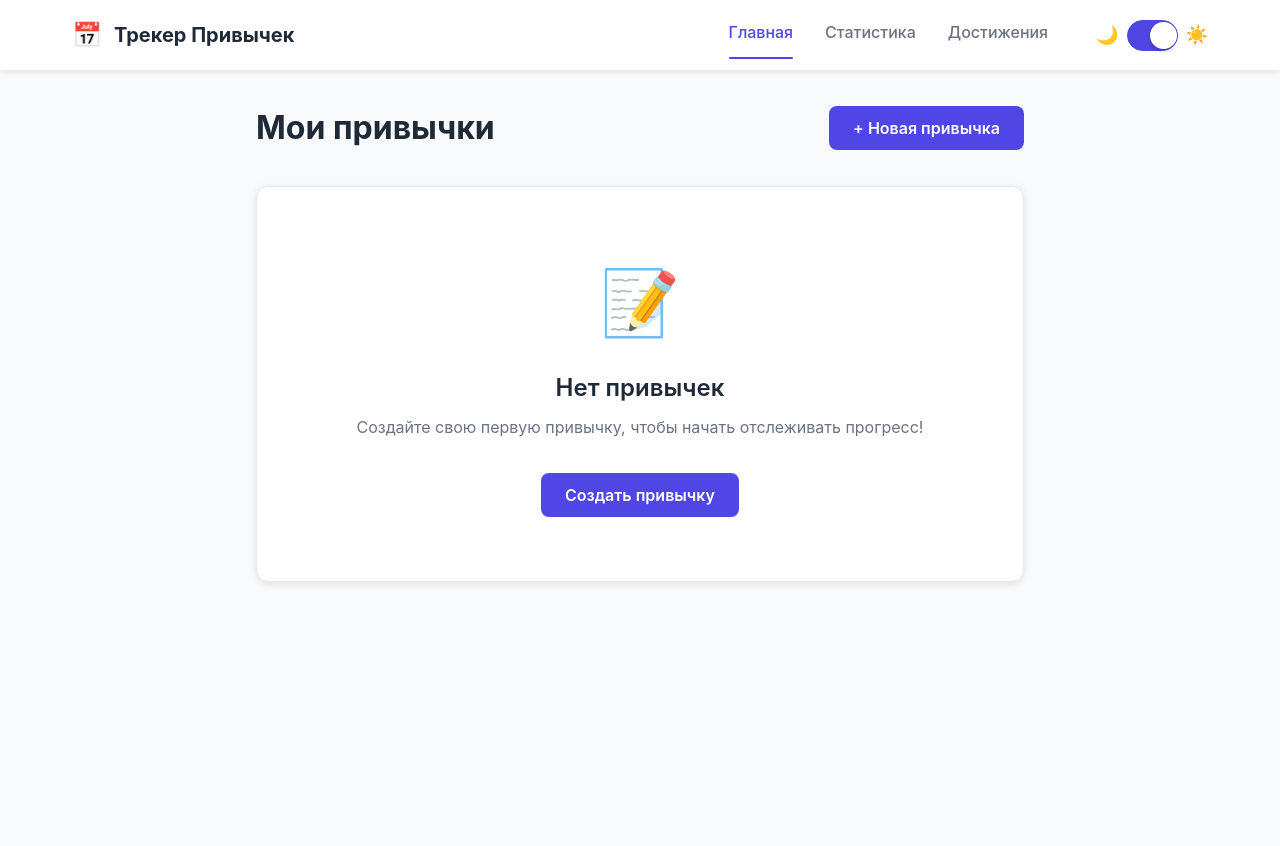
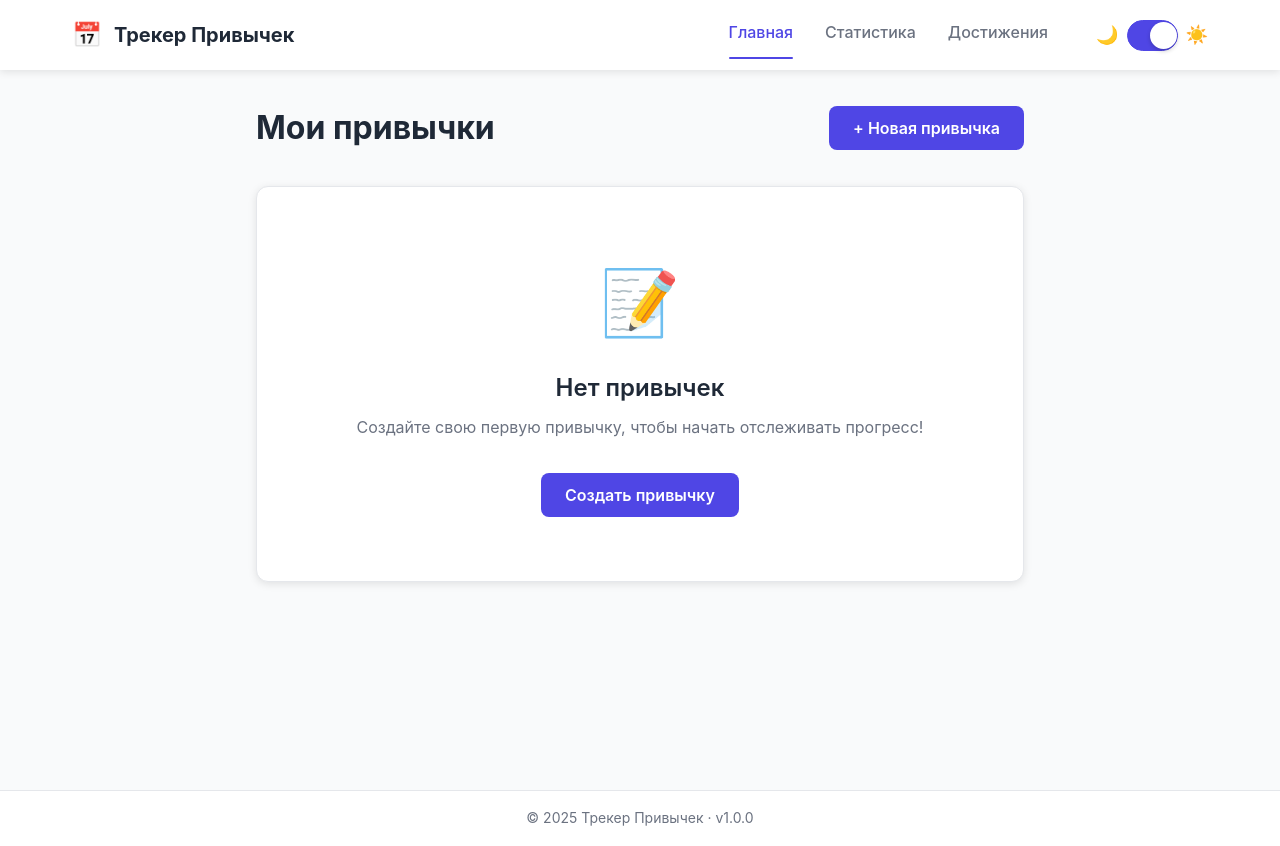
Before and after one commit to Tilkerman/project-pwa, a Vue app: page / in a window 1280 px wide. Before the commit the page ends 800 px from the top, so only its background shows below. Built offline with nearby package versions, Linux system fonts and the light colour scheme.

Commit message:
feat: add footer with copyright and version

```diff
--- a/src/App.vue
+++ b/src/App.vue
@@ -24,6 +24,9 @@
     <main class="main-content">
       <router-view />
     </main>
+    <footer class="app-footer">
+      © {{ currentYear }} Трекер Привычек · v{{ appVersion }}
+    </footer>
   </div>
 </template>
 
@@ -34,6 +37,8 @@ import { useThemeStore } from './stores/themeStore'
 
 const store = useHabitsStore()
 const themeStore = useThemeStore()
+const currentYear = new Date().getFullYear()
+const appVersion = '1.0.0'
 
 onMounted(async () => {
   themeStore.initTheme()
@@ -185,6 +190,15 @@ onMounted(async () => {
   min-height: calc(100vh - 80px);
 }
 
+.app-footer {
+  border-top: 1px solid var(--border-color);
+  padding: 1rem 2rem;
+  text-align: center;
+  font-size: 0.875rem;
+  color: var(--text-secondary);
+  background: var(--bg-secondary);
+}
+
 /* Адаптивность */
 @media (max-width: 768px) {
   .nav-container {
```
Also changed, not shown: 1 other file (tests, documents, lock files or other folders).
